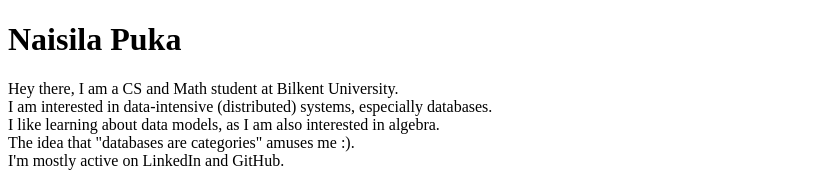
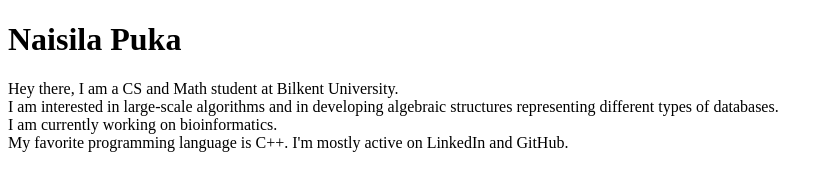
Before and after one commit to naisila/naisilapuka.github.io, a plain HTML site: page index.html in a window 1280 px wide. Shown: the top 183 px of the page, without its empty margins (0-833 px from the left). Drawn offline with Linux system fonts and the light colour scheme.

Commit message:
Update index.html

```diff
--- a/index.html
+++ b/index.html
@@ -9,9 +9,9 @@
 <h1 id="naisilapuka">Naisila Puka</h1>
 <p>
   Hey there, I am a CS and Math student at Bilkent University.<br>
-  I am interested in data-intensive (distributed) systems, especially databases.<br>
-  I like learning about data models, as I am also interested in algebra.<br>
-  The idea that "databases are categories" amuses me :). <br>
+  I am interested in large-scale algorithms and in developing algebraic structures representing different types of databases. <br>
+  I am currently working on bioinformatics. <br>
+  My favorite programming language is C++.
   I'm mostly active on LinkedIn and GitHub.</p>
 <br>
 <div class="LI-profile-badge"  data-version="v1" data-size="large" data-locale="en_US" data-type="horizontal" data-theme="light" data-vanity="naisilapuka"><a class="LI-simple-link" href='https://tr.linkedin.com/in/naisilapuka?trk=profile-badge'>Naisila Puka</a></div>
```
